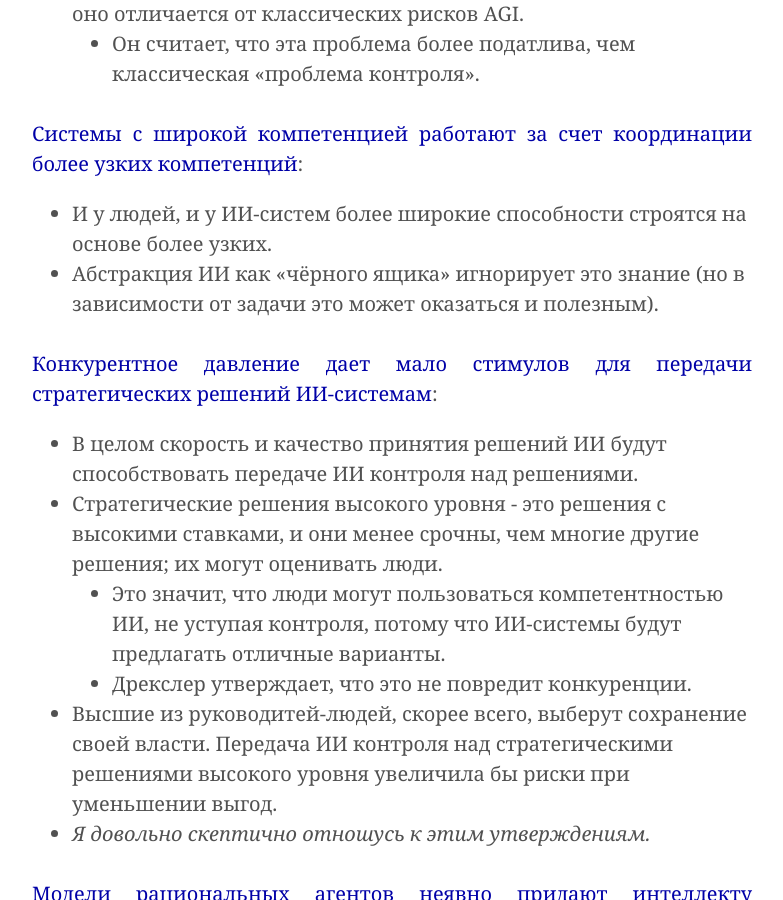
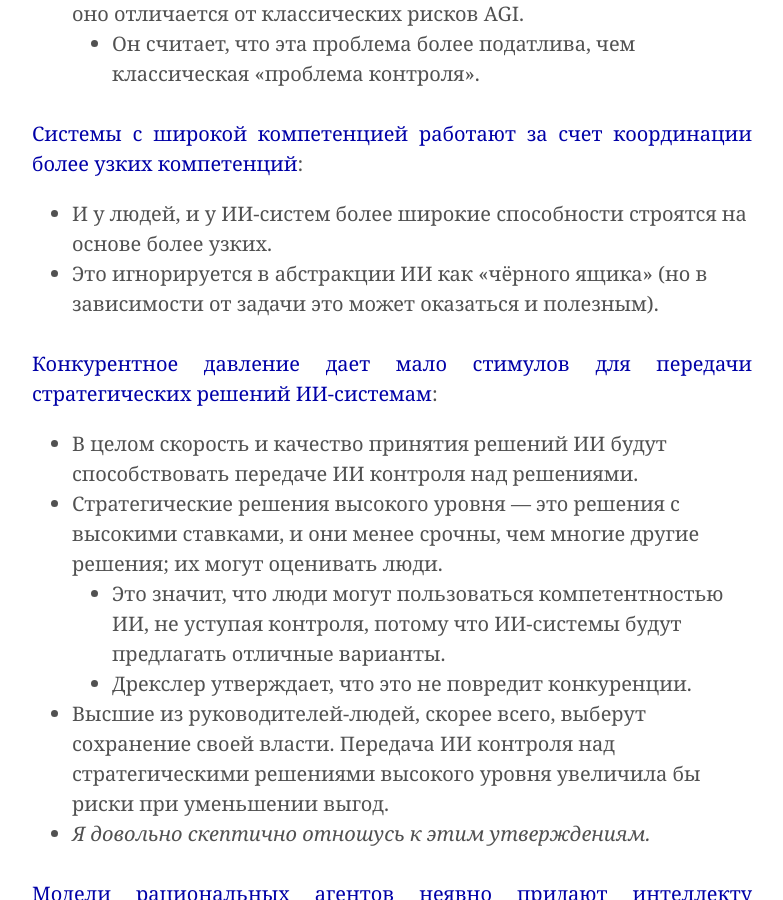
Before and after one commit to ReducingSuffering/reducingsuffering.github.io, a Jekyll site: the page built from _articles/tobias-baumann-summary-of-eric-drexlers-work-on-reframing-ai-safety.md, in a window 1280 px wide and 900 px high, scrolled down 2153 px. Shown: the whole window, without its empty margins (248-1031 px from the left). Built offline with Jekyll 4.4.1, drawn with Linux system fonts in a browser that asks for light colours.

Commit message:
Update tobias-baumann-summary-of-eric-drexlers-work-on-reframing-ai-safety.md

```diff
--- a/_articles/tobias-baumann-summary-of-eric-drexlers-work-on-reframing-ai-safety.md
+++ b/_articles/tobias-baumann-summary-of-eric-drexlers-work-on-reframing-ai-safety.md
@@ -45,15 +45,15 @@ preview_here: true
 [Системы с широкой компетенцией работают за счет координации более узких компетенций](https://drive.google.com/open?id=1UXHBccJ0BdFuV4MDTf5-qZnl_6TlKk9N6y_4wsLYzCE):
 
 - И у людей, и у ИИ-систем более широкие способности строятся на основе более узких.
-- Абстракция ИИ как «чёрного ящика» игнорирует это знание (но в зависимости от задачи это может оказаться и полезным).<br><br>
+- Это игнорируется в абстракции ИИ как «чёрного ящика» (но в зависимости от задачи это может оказаться и полезным).<br><br>
 
 [Конкурентное давление дает мало стимулов для передачи стратегических решений ИИ-системам](https://drive.google.com/open?id=14pqv6Lt61rNK6iPP39K301iZ81iB6jupsiNTs7MsFoI):
 
 - В целом скорость и качество принятия решений ИИ будут способствовать передаче ИИ контроля над решениями.
-- Стратегические решения высокого уровня - это решения с высокими ставками, и они менее срочны, чем многие другие решения; их могут оценивать люди.
+- Стратегические решения высокого уровня — это решения с высокими ставками, и они менее срочны, чем многие другие решения; их могут оценивать люди.
   - Это значит, что люди могут пользоваться компетентностью ИИ, не уступая контроля, потому что ИИ-системы будут предлагать отличные варианты.
   - Дрекслер утверждает, что это не повредит конкуренции.
-- Высшие из руководитей-людей, скорее всего, выберут сохранение своей власти. Передача ИИ контроля над стратегическими решениями высокого уровня увеличила бы риски при уменьшении выгод.
+- Высшие из руководителей-людей, скорее всего, выберут сохранение своей власти. Передача ИИ контроля над стратегическими решениями высокого уровня увеличила бы риски при уменьшении выгод.
 - _Я довольно скептично отношусь к этим утверждениям._<br><br>
 
 [Модели рациональных агентов неявно придают интеллекту антропоморфный характер](https://drive.google.com/open?id=1LM6Yw3cISF4-z1m_0z1Ywjx1Wln8hgA0owf4AsWWlvk):
```
